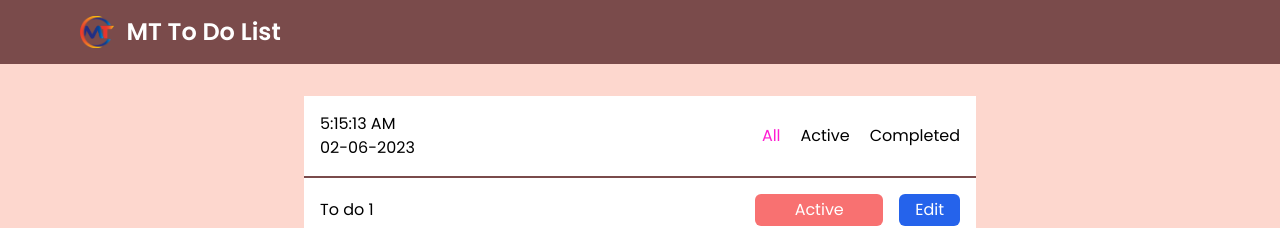
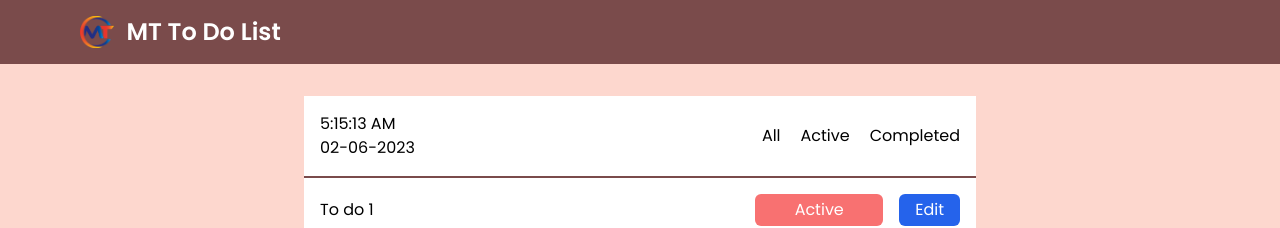
Before and after one commit to michaelthinh/MT-To-Do-List, a React (Create React App) app: page / in a window 1280 px wide. Shown: the top 228 px of the page. Built offline with nearby package versions, Linux system fonts and the light colour scheme.

Commit message:
add filter function

```diff
--- a/src/components/ToDoList/List.js
+++ b/src/components/ToDoList/List.js
@@ -2,6 +2,7 @@ import ListUI from "../UI/ListUI";
 import ListInfo from "./ListInfo/ListInfo";
 import ListContent from "./ListContent/ListContent";
 import ListActions from "./ListActions/ListActions";
+import { useState } from "react";
 
 const DUMMY_LIST = [
     {
@@ -17,10 +18,20 @@ const DUMMY_LIST = [
 ];
 
 const List = (props) => {
+    const [list, setList] = useState(DUMMY_LIST);
+    const getFilterHandler = (filter) => {
+        if (filter === "active") {
+            setList(DUMMY_LIST.filter((item) => item.status === "Active"));
+        } else if (filter === "completed") {
+            setList(DUMMY_LIST.filter((item) => item.status === "Completed"));
+        } else {
+            setList(DUMMY_LIST);
+        }
+    };
     return (
         <ListUI>
-            <ListInfo />
-            <ListContent list={DUMMY_LIST} />
+            <ListInfo onGetFilter={getFilterHandler} />
+            <ListContent list={list} />
             <ListActions />
         </ListUI>
     );
--- a/src/components/ToDoList/ListInfo/ListInfo.js
+++ b/src/components/ToDoList/ListInfo/ListInfo.js
@@ -5,6 +5,10 @@ const ListInfo = (props) => {
     const date = getDate();
     const { time } = useGetTime();
     const classActive = "text-[#ff1ed2]";
+    const filterHandler = (e) => {
+        const filter = e.target.id;
+        props.onGetFilter(filter);
+    };
     return (
         <div className="border-b-2 border-[#7a4b4b] p-4 ">
             <div className="flex flex-wrap justify-between content-center">
@@ -13,9 +17,15 @@ const ListInfo = (props) => {
                     <div>{date}</div>
                 </div>
                 <div className="flex flex-wrap gap-5 content-center">
-                    <button className={classActive}>All</button>
-                    <button>Active</button>
-                    <button>Completed</button>
+                    <button id="all" onClick={filterHandler}>
+                        All
+                    </button>
+                    <button id="active" onClick={filterHandler}>
+                        Active
+                    </button>
+                    <button id="completed" onClick={filterHandler}>
+                        Completed
+                    </button>
                 </div>
             </div>
         </div>
```
